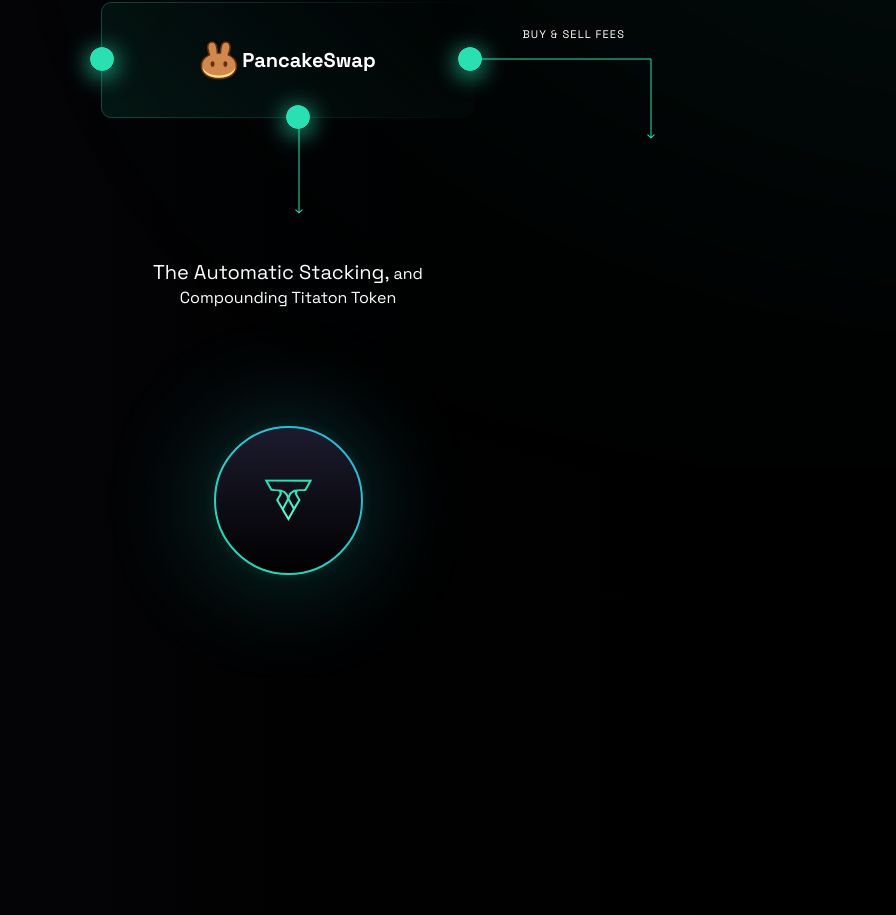
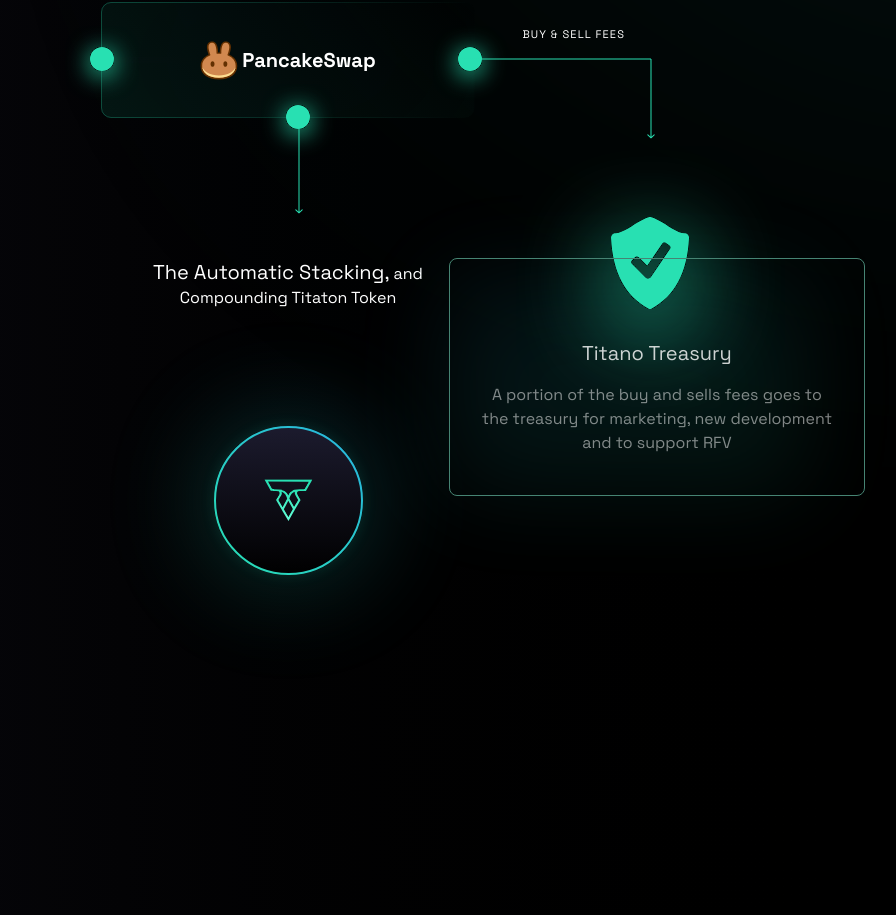
Before and after one commit to Sohan1928/titan-development, a React (Vite) app: page / in a window 1280 px wide. Shown: the part 2202-3117 px from the top of the page, without its empty margins (352-1248 px from the left). Built offline with nearby package versions, Linux system fonts and the light colour scheme.

Commit message:
right side box container updated

```diff
--- a/src/App.tsx
+++ b/src/App.tsx
@@ -5,7 +5,7 @@
 
 function App() {
   return (
-    <section className="bg-[#040206] spaceGroteskFont">
+    <section className="bg-[#040206] spaceGroteskFont overflow-x-hidden">
       <div className="bg-linear-to-r from-[#0c0c12] to-[#000000]">
         <Navbar></Navbar>
         <Banner></Banner>
--- a/src/components/home/howItWorks/HowItWorksSvgSection.tsx
+++ b/src/components/home/howItWorks/HowItWorksSvgSection.tsx
@@ -5,6 +5,8 @@
 import RightSideEllipseSvg from "./svg/topBox/RightSideEllipseSvg";
 import LineArrow1 from "./svg/topBox/rightArrow/LineArrow1";
 import LineArrow2 from "./svg/topBox/rightArrow/LineArrow2";
+import RightBoxTick from "./svg/topBox/rightArrow/RightBoxTick";
+import RightBoxBg from "./svg/topBox/rightArrow/RightBoxBg";
 
 const HowItWorksSvgSection = () => {
   return (
@@ -60,6 +62,25 @@
                   Buy & Sell Fees
                 </h4>
               </div>
+              {/* right side box */}
+              <div className="absolute z-50 -right-[390px] top-64">
+                <div className="text-center border-1 px-8 pt-20 pb-10 border-[#468473] rounded-md">
+                  <h3 className="text-xl mb-4 opacity-80">Titano Treasury</h3>
+                  <p className="opacity-50">
+                    A portion of the buy and sells fees goes to <br /> the
+                    treasury for marketing, new development <br /> and to
+                    support RFV
+                  </p>
+                </div>
+              </div>
+              {/* right box bg */}
+              <div className="absolute z-0 -right-[430px] top-44">
+                <RightBoxBg></RightBoxBg>
+              </div>
+              {/* right box middle tick */}
+              <div className="absolute z-0 -right-[310px] top-36">
+                <RightBoxTick></RightBoxTick>
+              </div>
             </div>
           </div>
         </div>
--- /dev/null
+++ b/src/components/home/howItWorks/svg/topBox/rightArrow/RightBoxBg.tsx
@@ -0,0 +1,56 @@
+const RightBoxBg = () => {
+  return (
+    <svg
+      width={560}
+      height={414}
+      viewBox="0 0 560 414"
+      fill="none"
+      xmlns="http://www.w3.org/2000/svg"
+    >
+      <g opacity={0.1} filter="url(#filter0_f_0_46)">
+        <rect
+          width={360}
+          height={214}
+          transform="matrix(-1 0 0 1 460 100)"
+          fill="url(#paint0_linear_0_46)"
+        />
+      </g>
+      <defs>
+        <filter
+          id="filter0_f_0_46"
+          x={0}
+          y={0}
+          width={560}
+          height={414}
+          filterUnits="userSpaceOnUse"
+          colorInterpolationFilters="sRGB"
+        >
+          <feFlood floodOpacity={0} result="BackgroundImageFix" />
+          <feBlend
+            mode="normal"
+            in="SourceGraphic"
+            in2="BackgroundImageFix"
+            result="shape"
+          />
+          <feGaussianBlur
+            stdDeviation={50}
+            result="effect1_foregroundBlur_0_46"
+          />
+        </filter>
+        <linearGradient
+          id="paint0_linear_0_46"
+          x1={-0.0000013411}
+          y1={214}
+          x2={187.992}
+          y2={-102.249}
+          gradientUnits="userSpaceOnUse"
+        >
+          <stop stopColor="#28E0B2" />
+          <stop offset={1} stopColor="#28B4E0" />
+        </linearGradient>
+      </defs>
+    </svg>
+  );
+};
+
+export default RightBoxBg;
--- /dev/null
+++ b/src/components/home/howItWorks/svg/topBox/rightArrow/RightBoxTick.tsx
@@ -0,0 +1,68 @@
+const RightBoxTick = () => {
+  return (
+    <svg
+      width={269}
+      height={282}
+      viewBox="0 0 269 282"
+      fill="none"
+      xmlns="http://www.w3.org/2000/svg"
+    >
+      <g filter="url(#filter0_d_0_2678)">
+        <path
+          d="M172.028 88.6605C171.681 88.2633 171.255 87.9421 170.777 87.7171C170.299 87.4921 169.78 87.3681 169.252 87.3528C161.052 87.1385 150.676 78.3704 143.816 74.9296C139.579 72.8108 136.781 71.4138 134.68 71.0457C134.254 70.9836 133.82 70.9848 133.394 71.0493C131.293 71.4173 128.495 72.8144 124.261 74.9331C117.401 78.3704 107.025 87.1385 98.8252 87.3528C98.2971 87.3689 97.7778 87.4932 97.2996 87.7181C96.8214 87.9431 96.3946 88.2638 96.0455 88.6605C95.3218 89.4792 94.9485 90.5493 95.0057 91.6404C96.7672 127.452 109.612 149.616 132.15 162.496C132.736 162.829 133.387 163 134.033 163C134.68 163 135.33 162.829 135.92 162.496C158.458 149.616 171.3 127.452 173.065 91.6404C173.125 90.5494 172.753 89.4786 172.028 88.6605ZM154.106 102.745L135.087 130.811C134.405 131.819 133.333 132.487 132.272 132.487C131.207 132.487 130.025 131.904 129.278 131.158L115.872 117.748C115.434 117.309 115.189 116.714 115.189 116.094C115.189 115.474 115.434 114.879 115.872 114.44L119.184 111.12C119.624 110.684 120.219 110.44 120.838 110.44C121.458 110.44 122.052 110.684 122.493 111.12L131.211 119.838L146.357 97.4822C146.707 96.9706 147.246 96.6185 147.855 96.5027C148.464 96.3869 149.094 96.5168 149.608 96.8641L153.485 99.4938C153.997 99.8437 154.35 100.382 154.466 100.991C154.583 101.601 154.453 102.231 154.106 102.745Z"
+          fill="url(#paint0_linear_0_2678)"
+        />
+      </g>
+      <defs>
+        <filter
+          id="filter0_d_0_2678"
+          x={0}
+          y={0}
+          width={268.071}
+          height={282}
+          filterUnits="userSpaceOnUse"
+          colorInterpolationFilters="sRGB"
+        >
+          <feFlood floodOpacity={0} result="BackgroundImageFix" />
+          <feColorMatrix
+            in="SourceAlpha"
+            type="matrix"
+            values="0 0 0 0 0 0 0 0 0 0 0 0 0 0 0 0 0 0 127 0"
+            result="hardAlpha"
+          />
+          <feOffset dy={24} />
+          <feGaussianBlur stdDeviation={47.5} />
+          <feComposite in2="hardAlpha" operator="out" />
+          <feColorMatrix
+            type="matrix"
+            values="0 0 0 0 0.156863 0 0 0 0 0.878431 0 0 0 0 0.698039 0 0 0 1 0"
+          />
+          <feBlend
+            mode="normal"
+            in2="BackgroundImageFix"
+            result="effect1_dropShadow_0_2678"
+          />
+          <feBlend
+            mode="normal"
+            in="SourceGraphic"
+            in2="effect1_dropShadow_0_2678"
+            result="shape"
+          />
+        </filter>
+        <linearGradient
+          id="paint0_linear_0_2678"
+          x1={95}
+          y1={163}
+          x2={185.774}
+          y2={85.9693}
+          gradientUnits="userSpaceOnUse"
+        >
+          <stop stopColor="#28E0B2" />
+          <stop offset={1} stopColor="#28E0B2" />
+        </linearGradient>
+      </defs>
+    </svg>
+  );
+};
+
+export default RightBoxTick;
```
